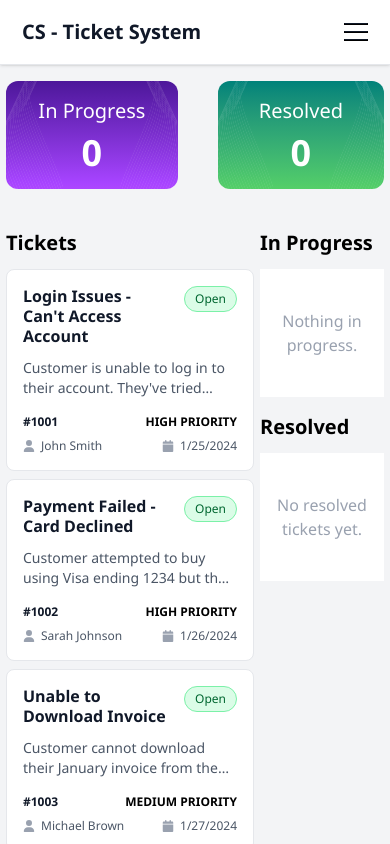
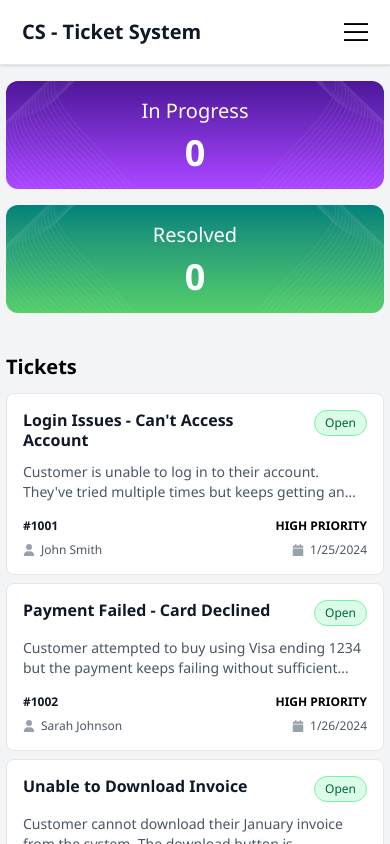
Before and after one commit to tirthorajmondal/CS-Ticket-System, a React (Vite) app: page / in a window 390 px wide. Shown: the top 844 px of the page. Built offline with nearby package versions, Linux system fonts and the light colour scheme.

Commit message:
final touch

```diff
--- a/src/App.jsx
+++ b/src/App.jsx
@@ -36,8 +36,8 @@ function App() {
     const decreasedInProgress = inprogress.filter(tkt => tkt.id !== ticket.id)
     setInprogress(decreasedInProgress)
 
-
-
+    const ticketsLeft = tickets.filter(tkt => tkt.id !== ticket.id)
+    setTickets(ticketsLeft)
     const newResolved = [...resolved, ticket]
     setResolved(newResolved)
     toast.success('Ticket is now Resolved')
@@ -63,7 +63,7 @@ function App() {
         />
       </main>
       <Footer />
-      <ToastContainer />
+      <ToastContainer autoClose={1000} />
     </>
   )
 }
--- a/src/components/ProgressContainer.jsx
+++ b/src/components/ProgressContainer.jsx
@@ -1,9 +1,8 @@
-import React from 'react';
 import ProgressCard from './ProgressCard';
 
 const ProgressContainer = ({ inprogress, resolved }) => {
     return (
-        <div className='flex gap-10 max-w-7xl mx-1.5 lg:mx-auto mb-10 '>
+        <div className='flex flex-col lg:flex-row gap-4 lg:gap-10 max-w-7xl mx-1.5 lg:mx-auto mb-10 '>
             <ProgressCard title={'In Progress'} count={inprogress} />
             <ProgressCard title={'Resolved'} count={resolved} />
         </div>
--- a/src/components/TicketsContainer.jsx
+++ b/src/components/TicketsContainer.jsx
@@ -2,47 +2,48 @@ import TicketCard from './TicketCard';
 
 const TicketsContainer = ({ tickets, inprogress, resolved, handleInprogress, handleResolved }) => {
 
-
     const onTicketClick = (ticket) => {
         handleInprogress(ticket)
+        document.getElementById('Progress')?.scrollIntoView({ behavior: 'smooth' });
     }
 
 
 
 
     return (
-        <div className="flex  max-w-7xl mx-1.5 lg:mx-auto">
-            <div className="w-8/12 lg:w-9/12">
+        <div className="flex flex-col lg:flex-row gap-y-6 max-w-7xl mx-1.5 lg:mx-auto">
+            <div className="w-full lg:w-9/12">
                 <h3 className='text-xl font-bold mb-3'>Tickets</h3>
                 <div className='grid grid-cols-1 lg:grid-cols-2  gap-2 md:gap-4 lg:gap-6'>
                     {
                         tickets && tickets.map(ticket => <TicketCard key={ticket.id} ticket={ticket} onTicketClick={onTicketClick} />)
                     }
-
                 </div>
             </div>
             {/* right side action */}
-            <div className=" w-4/12 lg:w-3/12 ml-1.5 md:ml-6"  >
-                <div className="min-h-20">
-                    <h3 className='text-xl font-bold mb-3'>In Progress</h3>
-                    <div className=" bg-white">
+            <div id='Progress' className=" w-full lg:w-3/12 lg:ml-6 scroll-mt-20"  >
+                <div className="min-h-20 ">
+                    <h3 className='text-xl font-bold mb-3'>Task Status</h3>
+                    <div className="p-4 lg:p-0">
                         {
+                            // in progress card
                             inprogress.length !== 0 ? inprogress.map(ticket => <div key={ticket.id} className='bg-white px-3 py-4 rounded shadow-lg mb-4'>
                                 <p className='text-xl font-medium mb-4'>{ticket.title}</p>
                                 <button
                                     onClick={() => handleResolved(ticket)}
-                                    className='px-4 py-2 w-full bg-[#02A53B] text-white font-semibold rounded-sm hover:bg-[#037c2d] transition'>Resolve</button>
+                                    className='px-4 py-2 w-full bg-[#02A53B] text-white font-semibold rounded-sm hover:bg-[#037c2d] transition'>Complete</button>
                             </div>) : <div className='text-gray-400 text-center py-10'>Nothing in progress.</div>
                         }
                     </div>
                 </div>
                 <div className=" mt-4 ">
-                    <h3 className='text-xl font-bold mb-3'>Resolved</h3>
-                    <div className=" bg-white">
+                    <h3 className='text-xl font-bold mb-3'>Resolved Task</h3>
+                    <div className=" p-4 lg:p-0">
                         {
+                            //resolved card
                             resolved.length !== 0 ? resolved.map(ticket => <div key={ticket.id} className='px-4 py-5 bg-white rounded shadow-lg mb-4'>
-                                <h3 className="font-semibold text-xl mb-4 text-gray-800">{ticket.title}</h3>
-                                <p>Ticket Solved</p>
+                                <h3 className="font-semibold text-xl mb-4">{ticket.title}</h3>
+                                <p className='text-gray-400'>Ticket Solved</p>
 
                             </div>) : <div className='text-gray-400 text-center py-10'>No resolved tickets yet.</div>
                         }
```
